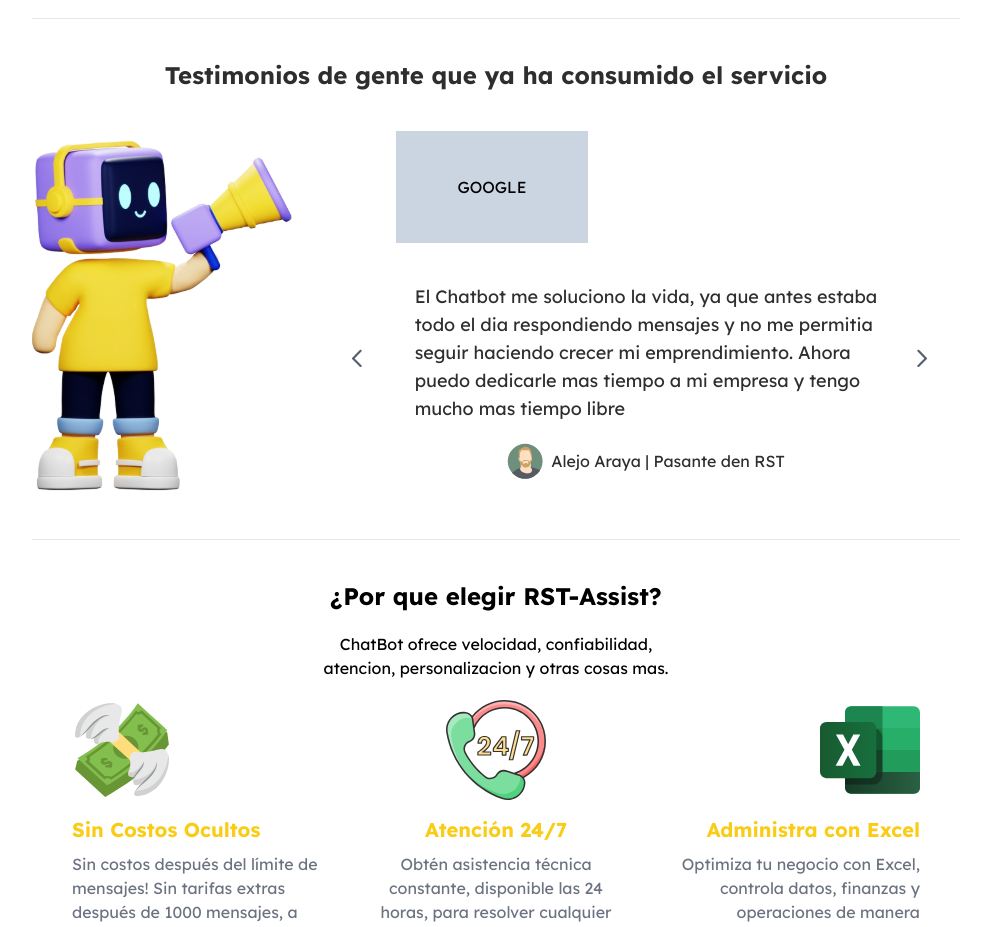
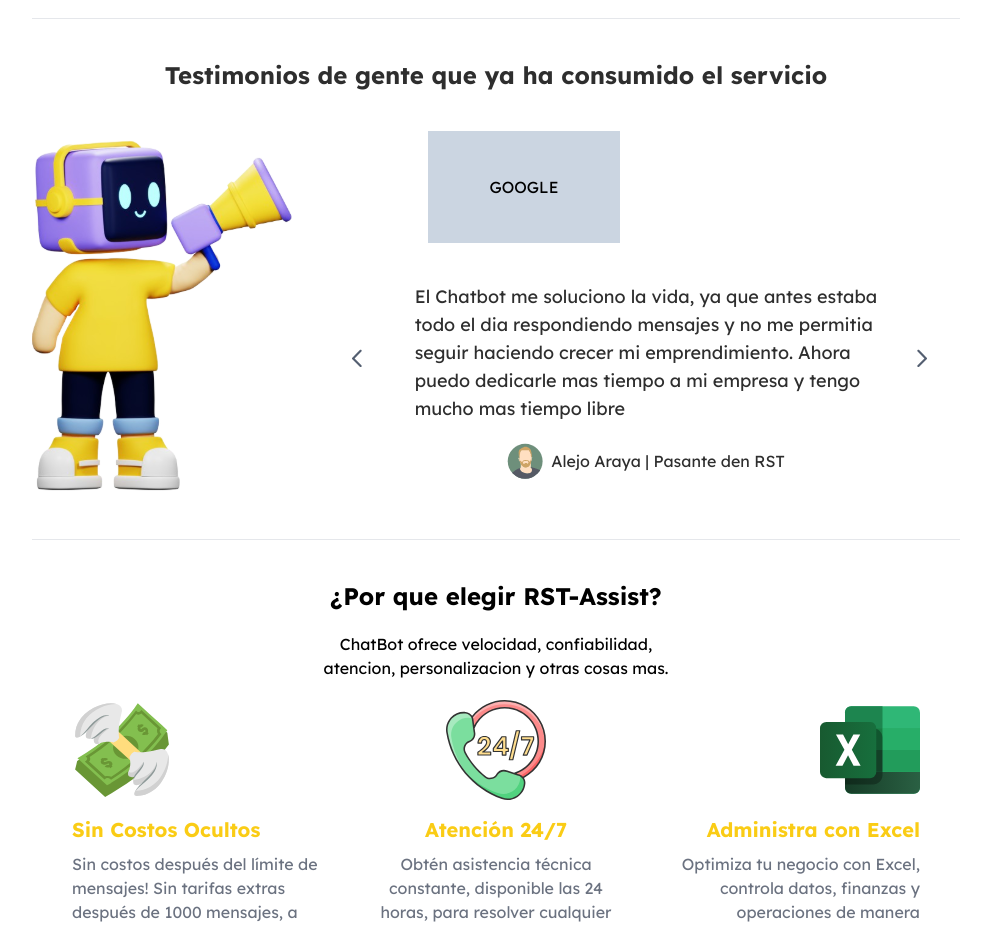
Before and after one commit to RST-Sistemas/chatbot-landing, a Next.js app: page / in a window 1280 px wide. Shown: the part 1820-2747 px from the top of the page, without its empty margins (144-1135 px from the left). Built offline with nearby package versions, Linux system fonts and the light colour scheme.

Commit message:
Update Testimonials.jsx

```diff
--- a/src/app/Components/Testimonials/Testimonials.jsx
+++ b/src/app/Components/Testimonials/Testimonials.jsx
@@ -17,7 +17,7 @@
           className='hidden lg:inline'
         />
         <div className='flex flex-col items-center gap-5 pl-10 lg:items-start'>
-          <div className='flex items-center justify-center w-48 lg:ml-16 h-28 bg-slate-300'>
+          <div className='flex items-center justify-center w-48 lg:ml-24 h-28 bg-slate-300'>
             GOOGLE
           </div>
           <Testimonial />
```
